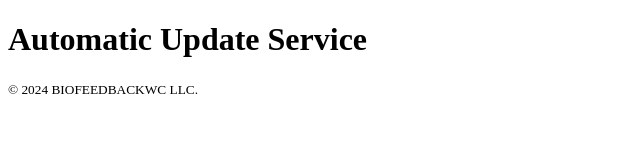
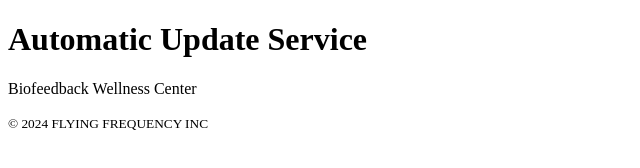
Before and after one commit to biofeedbackwc/updates, a plain HTML site: page index.html in a window 1280 px wide. Shown: the whole page, without its empty margins (0-640 px from the left). Drawn offline with Linux system fonts and the light colour scheme.

Commit message:
Update index.html

```diff
--- a/index.html
+++ b/index.html
@@ -8,6 +8,7 @@
 </head>
 <body>
     <h1>Automatic Update Service</h1>
-    <p><small>&copy; 2024 BIOFEEDBACKWC LLC.</small></p>
+    <p>Biofeedback Wellness Center</p>
+    <p><small>&copy; 2024 FLYING FREQUENCY INC</small></p>
 </body>
 </html>
```
